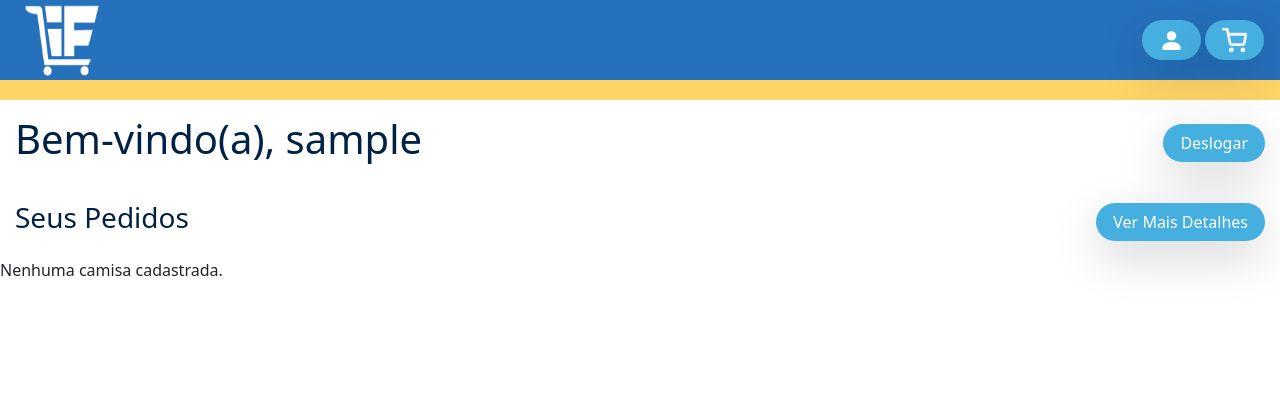
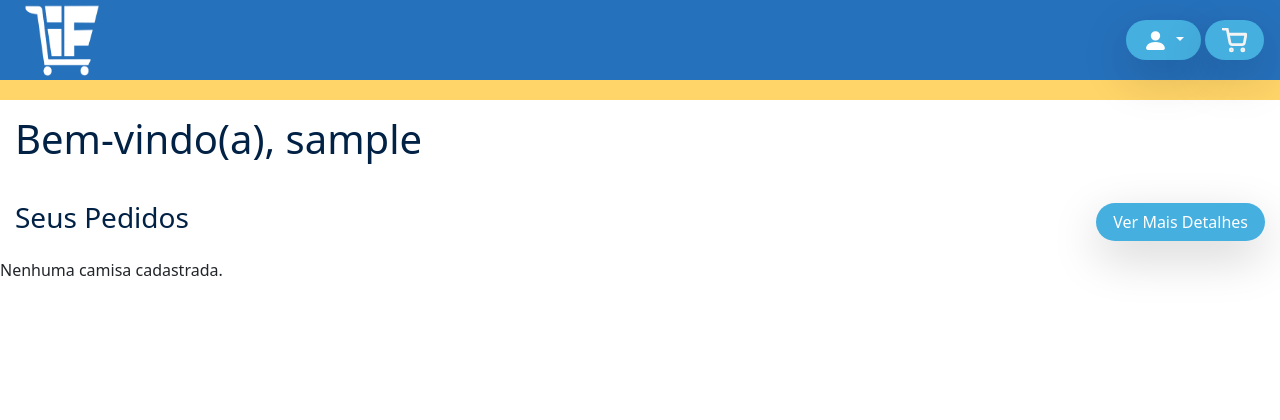
Before and after one commit to EugenioUrbano/IFSHOP, a Django app: page /perfil/ in a window 1280 px wide. Shown: the top 420 px of the page. Run offline with Django 5.2, Linux system fonts and the light colour scheme; the visitor is signed in with stand-in values (Sample User, id 1); data that the repository does not hold is empty; some libraries are stand-ins or nearby versions.

Commit message:
botao de perfeil com dropdown

```diff
--- a/ifshop/templates/base.html
+++ b/ifshop/templates/base.html
@@ -26,9 +26,16 @@
         <div class="col-md-3 p-3 text-end">
           {% block botoes_header %}
           {% if user.is_authenticated %}
-          <button type="button" class="btn botoes shadow-lg rounded-pill px-3"><a href="{% url 'perfil' %}" class="nav-link"><svg xmlns="http://www.w3.org/2000/svg" width="25" height="25" fill="currentColor" class="bi bi-person-fill" viewBox="0 0 16 16">
-            <path d="M3 14s-1 0-1-1 1-4 6-4 6 3 6 4-1 1-1 1zm5-6a3 3 0 1 0 0-6 3 3 0 0 0 0 6"/>
-          </svg></a></button>
+          <div class="dropdown">
+            <button class="btn botoes shadow-lg rounded-pill px-3 dropdown-toggle" data-bs-toggle="dropdown" aria-expanded="false">
+              <svg xmlns="http://www.w3.org/2000/svg" width="25" height="25" fill="currentColor" class="bi bi-person-fill" viewBox="0 0 16 16"><path d="M3 14s-1 0-1-1 1-4 6-4 6 3 6 4-1 1-1 1zm5-6a3 3 0 1 0 0-6 3 3 0 0 0 0 6"/></svg>
+            </button>
+            <ul class="dropdown-menu">
+              <li><a href="{% url 'perfil' %}" class="nav-link">Perfil</a></li>
+              <li><hr class="dropdown-divider"></li>
+              <li><a href="{% url 'logout' %}" class="nav-link">Deslogar</a></li>
+            </ul>
+
             {% else %}
             <button type="button" class="btn botoes shadow-lg rounded-pill px-3"><a href="{% url 'login' %}" class="nav-link">Login</a></button>
             <button type="button" class="btn botoes shadow-lg rounded-pill px-3"><a href="{% url 'cadastro' %}" class="nav-link">Cadastro</a></button>
@@ -86,6 +93,7 @@
             </div>
             {% endblock %}
           </div>
+        </div>
       <!---->
 
 
--- a/ifshop/templates/perfil.html
+++ b/ifshop/templates/perfil.html
@@ -9,9 +9,7 @@
 {% block content %}
 <div style="background-color: #ffffff; color: black; padding: 0px;" class="d-flex flex-wrap align-items-center justify-content-center justify-content-md-between">
   <h1 style=" color: #012145; padding: 15px;">Bem-vindo(a), {{ request.user.username }}</h1>
-  <div style="padding: 15px;" class="text-end">
-    <button  type="button" class="btn botoes shadow-lg rounded-pill px-3"><a href="{% url 'logout' %}" class="nav-link">Deslogar</a></button>
-  </div>
+
 </div>
 {% if user.vendedor %}
   <div style=" color: #012145; padding: 15px;" class="d-flex flex-wrap align-items-center justify-content-center justify-content-md-between">
```
Lines whose indentation alone changed are shown as unchanged.
